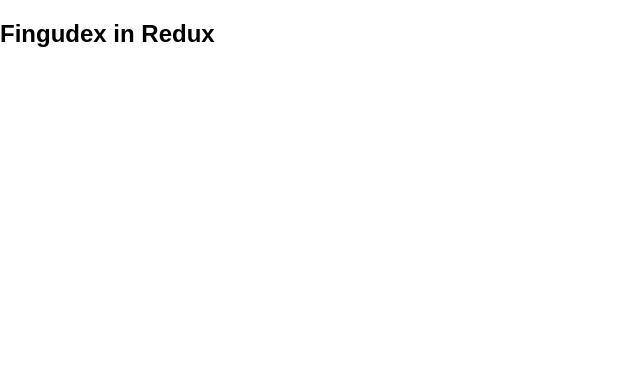
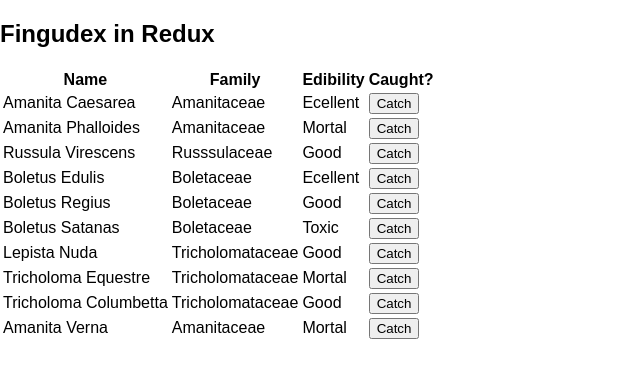
Before and after one commit to ssanchezmarc/fungidex, a React (Create React App) app: page / in a window 1280 px wide. Shown: the top 378 px of the page, without its empty margins (0-640 px from the left). Built offline with nearby package versions, Linux system fonts and the light colour scheme.

Commit message:
create list and item components

```diff
--- a/src/components/MainSection.js
+++ b/src/components/MainSection.js
@@ -1,5 +1,5 @@
 import React, { Component, PropTypes } from 'react';
-// import PokemonList from './PokemonList';
+import { MushroomsList } from './MushroomsList';
 // import FilterPokemon from './FilterPokemon';
 
 export class MainSection extends Component {
@@ -14,6 +14,11 @@ export class MainSection extends Component {
     return (
       <section className="main">
         <h1>Fingudex in Redux</h1>
+        <MushroomsList
+          // pokemon={pokemon}
+          // caughtPokemon={caughtPokemon}
+          // actions={actions}
+          />
 
         {/* <FilterPokemon
           searchTerm={searchTerm}
--- /dev/null
+++ b/src/components/MushroomItem.js
@@ -0,0 +1,27 @@
+import React, { Component } from 'react';
+
+export class MushroomItem extends Component {
+  render() {
+    const {mushroom, caught} = this.props;
+    // const {pokemon, caught, actions} = this.props;
+
+    return (
+      <tr className={caught ? 'success' : ''}>
+        <td>{mushroom.name}</td>
+        <td>{mushroom.family}</td>
+        <td>{mushroom.edibility}</td>
+        <td>
+          {caught ?
+            'Caught!' :
+            <button
+              type="button"
+              // onClick={() => actions.markCaught(mushroom.name)}
+              className="btn btn-primary">
+              Catch
+            </button>
+          }
+        </td>
+      </tr>
+    );
+  }
+}
--- /dev/null
+++ b/src/components/MushroomsList.js
@@ -0,0 +1,35 @@
+import React, { Component, PropTypes } from 'react';
+
+import { MushroomItem } from './MushroomItem';
+
+import { Mushrooms } from '../data/mushrooms';
+
+export class MushroomsList extends Component {
+  render() {
+    // const {pokemon, caughtPokemon, actions} = this.props;
+
+    return (
+      <table className="table table-striped">
+        <thead>
+          <tr>
+            <th>Name</th>
+            <th>Family</th>
+            <th>Edibility</th>
+            <th>Caught?</th>
+          </tr>
+        </thead>
+        <tbody>
+          {Mushrooms.map(mushroomObject =>
+            <MushroomItem
+              key={mushroomObject.name}
+              mushroom={mushroomObject}
+              caught={false}
+              // caught={caughtPokemon.indexOf(mushroomObject.name) > -1}
+              // actions={actions}
+            />
+          )}
+        </tbody>
+      </table>
+    );
+  }
+}
```
